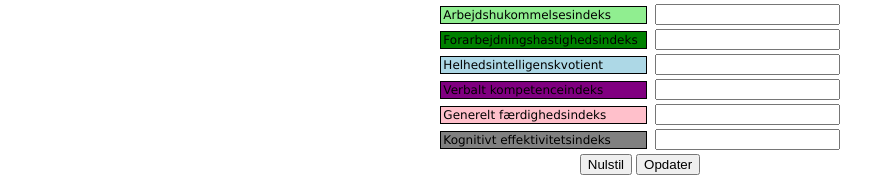
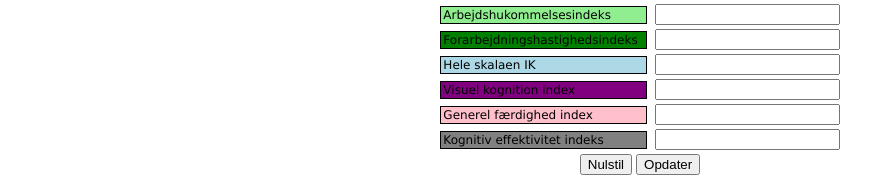
Before and after one commit to lol2k4u-byte/kognitivprofil, a plain HTML site: page index.html in a window 1280 px wide. Shown: the part 155-351 px from the top of the page, without its empty margins (0-894 px from the left). Drawn offline with nearby package versions, Linux system fonts and the light colour scheme.

Commit message:
Update index.html

```diff
--- a/index.html
+++ b/index.html
@@ -96,7 +96,7 @@
                 <tr>
                     <td>
                         <div class="categoriBox hik">
-                            <p class="categoriLabel">Helhedsintelligenskvotient</p>
+                            <p class="categoriLabel">Hele skalaen IK</p>
                         </div>
                     </td>
                     <td>
@@ -106,7 +106,7 @@
                 <tr>
                     <td>
                         <div class="categoriBox vki">
-                            <p class="categoriLabel">Verbalt kompetenceindeks</p>
+                            <p class="categoriLabel">Visuel kognition index</p>
                         </div>
                     </td>
                     <td>
@@ -116,7 +116,7 @@
                 <tr>
                     <td>
                         <div class="categoriBox gfi">
-                            <p class="categoriLabel">Generelt færdighedsindeks</p>
+                            <p class="categoriLabel">Generel færdighed index</p>
                         </div>
                     </td>
                     <td>
@@ -126,7 +126,7 @@
                 <tr>
                     <td>
                         <div class="categoriBox kei">
-                            <p class="categoriLabel">Kognitivt effektivitetsindeks</p>
+                            <p class="categoriLabel">Kognitiv effektivitet indeks</p>
                         </div>
                     </td>
                     <td>
```
